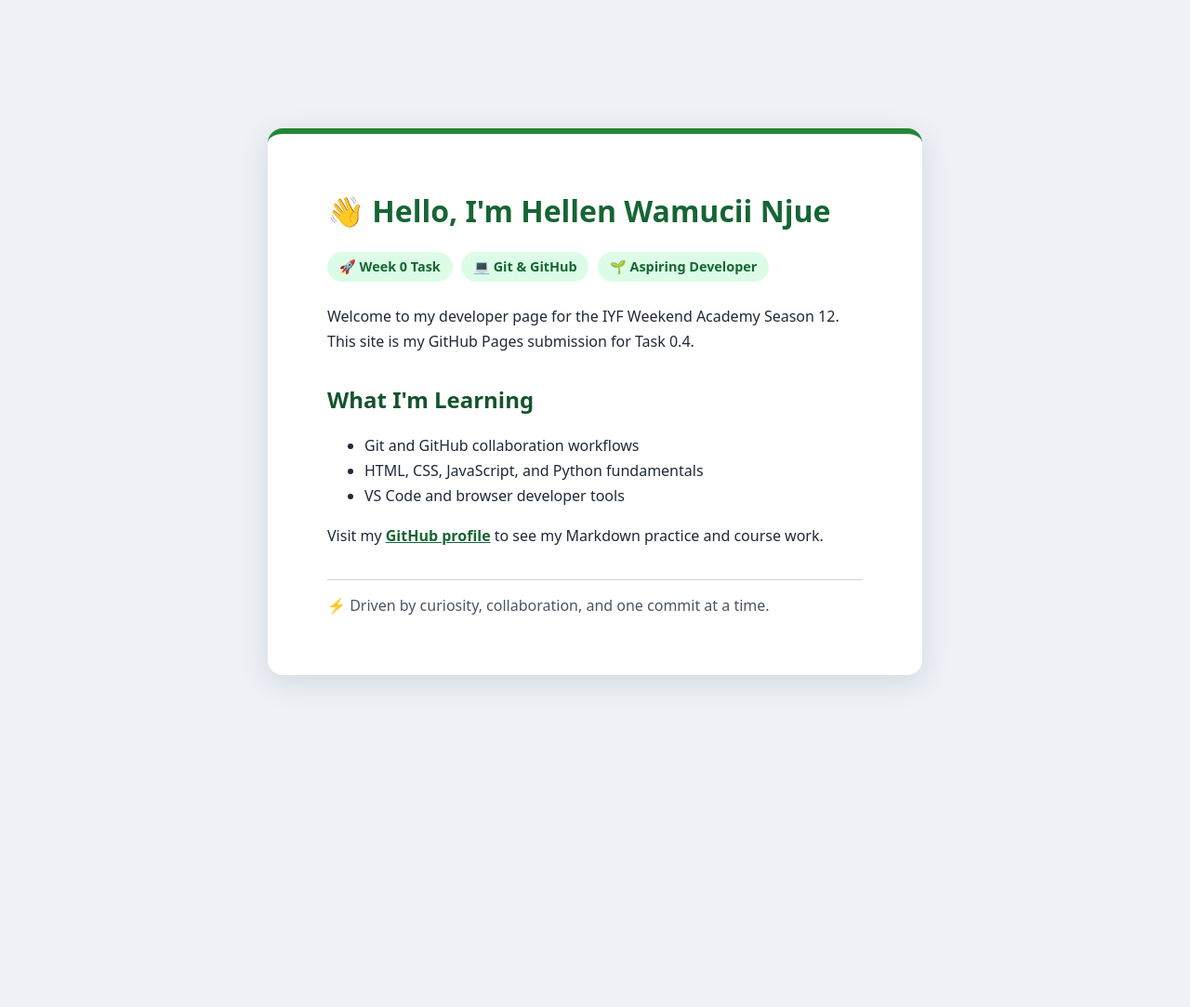
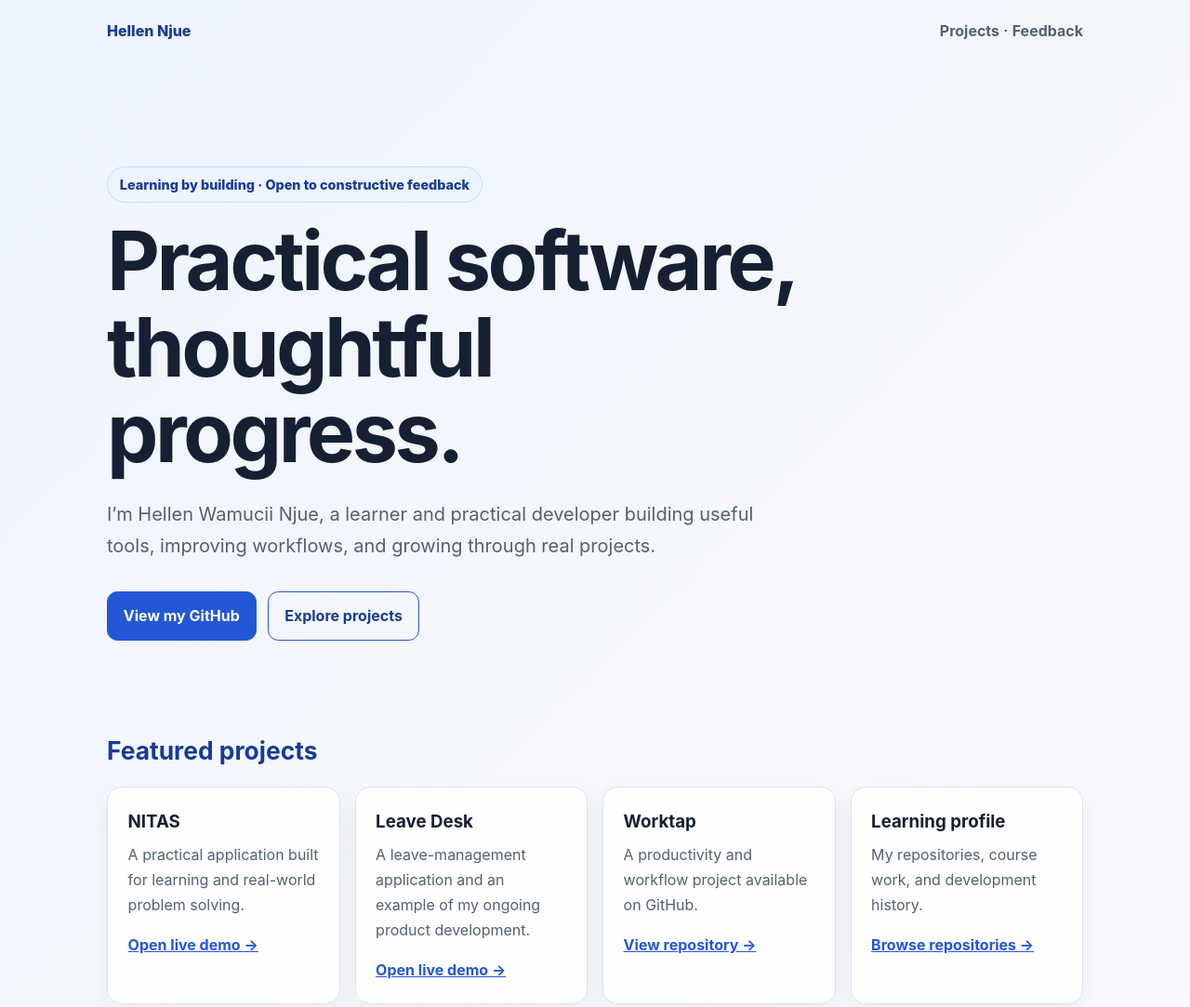
Before and after one commit to hellenjue/hellenjue.github.io, a plain HTML site: page index.html in a window 1280 px wide. Shown: the top 1083 px of the page at 93% size. Before the commit the page ends 864 px from the top, so only its background shows below. Drawn offline with Linux system fonts and the light colour scheme.

Commit message:
Polish GitHub Pages portfolio landing page

```diff
--- a/index.html
+++ b/index.html
@@ -3,108 +3,144 @@
 <head>
   <meta charset="UTF-8">
   <meta name="viewport" content="width=device-width, initial-scale=1.0">
-  <meta name="description" content="Hellen Wamucii Njue's IYF Weekend Academy Season 12 developer profile.">
-  <title>Hellen Wamucii Njue | Developer Profile</title>
+  <meta name="description" content="Hellen Wamucii Njue's practical developer portfolio and learning profile.">
+  <title>Hellen Wamucii Njue | Practical Developer</title>
   <style>
     :root {
-      color-scheme: light;
-      font-family: system-ui, -apple-system, BlinkMacSystemFont, "Segoe UI", sans-serif;
-      color: #1f2937;
-      background: #eef2f7;
+      --background: #f5f7fb;
+      --surface: #ffffff;
+      --surface-muted: #eef4ff;
+      --text: #172033;
+      --muted: #536174;
+      --primary: #2457d6;
+      --primary-dark: #173b96;
+      --border: #dce3ef;
+      --shadow: 0 18px 45px rgb(23 32 51 / 10%);
     }
+
+    * { box-sizing: border-box; }
+
+    html { scroll-behavior: smooth; }
 
     body {
       margin: 0;
       min-height: 100vh;
-      display: grid;
-      place-items: center;
-      padding: 2rem 1rem;
-    }
-
-    main {
-      width: min(100%, 44rem);
-      box-sizing: border-box;
-      padding: clamp(2rem, 6vw, 4rem);
-      background: #ffffff;
-      border-top: 6px solid #238636;
-      border-radius: 1rem;
-      box-shadow: 0 0.5rem 2rem rgb(15 23 42 / 12%);
-    }
-
-    h1 {
-      margin-top: 0;
-      color: #166534;
-      line-height: 1.2;
-    }
-
-    h2 {
-      margin-top: 2rem;
-      color: #14532d;
-    }
-
-    p, li {
+      font-family: Inter, ui-sans-serif, system-ui, -apple-system, "Segoe UI", sans-serif;
+      color: var(--text);
+      background: linear-gradient(135deg, #eef4ff 0%, var(--background) 48%, #f8fafc 100%);
       line-height: 1.7;
     }
 
-    a {
-      color: #166534;
-      font-weight: 600;
+    .container {
+      width: min(100% - 2rem, 1050px);
+      margin: 0 auto;
     }
 
-    .badges {
+    header { padding: 1.25rem 0; }
+
+    nav {
       display: flex;
-      flex-wrap: wrap;
-      gap: 0.6rem;
-      margin: 1.5rem 0;
+      align-items: center;
+      justify-content: space-between;
+      gap: 1rem;
     }
 
-    .badge {
-      padding: 0.4rem 0.8rem;
+    .brand { color: var(--primary-dark); font-weight: 800; text-decoration: none; }
+
+    nav a { color: var(--muted); text-decoration: none; font-weight: 650; }
+    nav a:hover, nav a:focus { color: var(--primary); }
+
+    .hero { padding: clamp(3rem, 10vw, 7rem) 0 4rem; }
+
+    .eyebrow {
+      display: inline-block;
+      margin: 0 0 1rem;
+      padding: .4rem .8rem;
+      border: 1px solid #c9d8ff;
       border-radius: 999px;
-      background: #dcfce7;
-      color: #166534;
-      font-size: 0.9rem;
-      font-weight: 700;
+      background: var(--surface-muted);
+      color: var(--primary-dark);
+      font-size: .9rem;
+      font-weight: 800;
     }
 
-    footer {
-      margin-top: 2rem;
-      padding-top: 1rem;
-      border-top: 1px solid #d1d5db;
-      color: #4b5563;
-    }
+    h1 { max-width: 780px; margin: 0; font-size: clamp(2.5rem, 8vw, 5.5rem); line-height: 1.05; letter-spacing: -.04em; }
+
+    .lead { max-width: 720px; margin: 1.5rem 0 0; color: var(--muted); font-size: clamp(1.05rem, 2vw, 1.25rem); }
+
+    .actions { display: flex; flex-wrap: wrap; gap: .8rem; margin-top: 2rem; }
+
+    .button { display: inline-block; padding: .75rem 1.05rem; border: 1px solid var(--primary); border-radius: .7rem; background: var(--primary); color: #fff; text-decoration: none; font-weight: 750; }
+    .button.secondary { background: transparent; color: var(--primary-dark); }
+    .button:hover, .button:focus { filter: brightness(.93); }
+
+    section { padding: 2rem 0; }
+    h2 { margin: 0 0 1rem; color: var(--primary-dark); font-size: 1.65rem; }
+
+    .grid { display: grid; grid-template-columns: repeat(auto-fit, minmax(220px, 1fr)); gap: 1rem; }
+
+    .card { height: 100%; padding: 1.35rem; border: 1px solid var(--border); border-radius: 1rem; background: rgb(255 255 255 / 88%); box-shadow: 0 8px 24px rgb(23 32 51 / 5%); }
+    .card h3 { margin-top: 0; margin-bottom: .35rem; }
+    .card p { margin: 0; color: var(--muted); }
+    .card a { display: inline-block; margin-top: 1rem; color: var(--primary); font-weight: 750; }
+
+    .notice { padding: 1rem 1.2rem; border-left: 4px solid var(--primary); border-radius: .5rem; background: var(--surface-muted); color: var(--muted); }
+
+    footer { margin-top: 3rem; padding: 2rem 0 3rem; border-top: 1px solid var(--border); color: var(--muted); }
+
+    @media (max-width: 560px) { nav { align-items: flex-start; flex-direction: column; } }
   </style>
 </head>
 <body>
+  <header>
+    <div class="container">
+      <nav aria-label="Main navigation">
+        <a class="brand" href="/">Hellen Njue</a>
+        <div>
+          <a href="#projects">Projects</a>
+          <span aria-hidden="true"> · </span>
+          <a href="#feedback">Feedback</a>
+        </div>
+      </nav>
+    </div>
+  </header>
+
   <main>
-    <h1>👋 Hello, I'm Hellen Wamucii Njue</h1>
+    <section class="hero">
+      <div class="container">
+        <p class="eyebrow">Learning by building · Open to constructive feedback</p>
+        <h1>Practical software, thoughtful progress.</h1>
+        <p class="lead">I’m Hellen Wamucii Njue, a learner and practical developer building useful tools, improving workflows, and growing through real projects.</p>
+        <div class="actions">
+          <a class="button" href="https://github.com/hellenjue">View my GitHub</a>
+          <a class="button secondary" href="#projects">Explore projects</a>
+        </div>
+      </div>
+    </section>
 
-    <div class="badges" aria-label="Topics">
-      <span class="badge">🚀 Week 0 Task</span>
-      <span class="badge">💻 Git &amp; GitHub</span>
-      <span class="badge">🌱 Aspiring Developer</span>
-    </div>
+    <section id="projects">
+      <div class="container">
+        <h2>Featured projects</h2>
+        <div class="grid">
+          <article class="card"><h3>NITAS</h3><p>A practical application built for learning and real-world problem solving.</p><a href="https://nitas.netlify.app/">Open live demo →</a></article>
+          <article class="card"><h3>Leave Desk</h3><p>A leave-management application and an example of my ongoing product development.</p><a href="https://leave-desk.netlify.app/">Open live demo →</a></article>
+          <article class="card"><h3>Worktap</h3><p>A productivity and workflow project available on GitHub.</p><a href="https://github.com/hellenjue/Worktapv1">View repository →</a></article>
+          <article class="card"><h3>Learning profile</h3><p>My repositories, course work, and development history.</p><a href="https://github.com/hellenjue?tab=repositories">Browse repositories →</a></article>
+        </div>
+      </div>
+    </section>
 
-    <p>
-      Welcome to my developer page for the IYF Weekend Academy Season 12.
-      This site is my GitHub Pages submission for Task 0.4.
-    </p>
+    <section id="feedback">
+      <div class="container">
+        <h2>Feedback is welcome</h2>
+        <p>I value thoughtful suggestions about usability, accessibility, responsive design, bugs, clarity, and maintainability. Please leave feedback through GitHub Issues or Discussions where available.</p>
+        <p class="notice"><strong>Safe demo use:</strong> These projects are public demonstrations. Please use fictional information only—never enter real passwords, financial details, confidential workplace information, or other sensitive data.</p>
+      </div>
+    </section>
+  </main>
 
-    <h2>What I'm Learning</h2>
-    <ul>
-      <li>Git and GitHub collaboration workflows</li>
-      <li>HTML, CSS, JavaScript, and Python fundamentals</li>
-      <li>VS Code and browser developer tools</li>
-    </ul>
-
-    <p>
-      Visit my <a href="https://github.com/hellenjue">GitHub profile</a>
-      to see my Markdown practice and course work.
-    </p>
-
-    <footer>
-      ⚡ Driven by curiosity, collaboration, and one commit at a time.
-    </footer>
-  </main>
+  <footer>
+    <div class="container">Built for learning, iteration, and continuous improvement.</div>
+  </footer>
 </body>
 </html>
```
